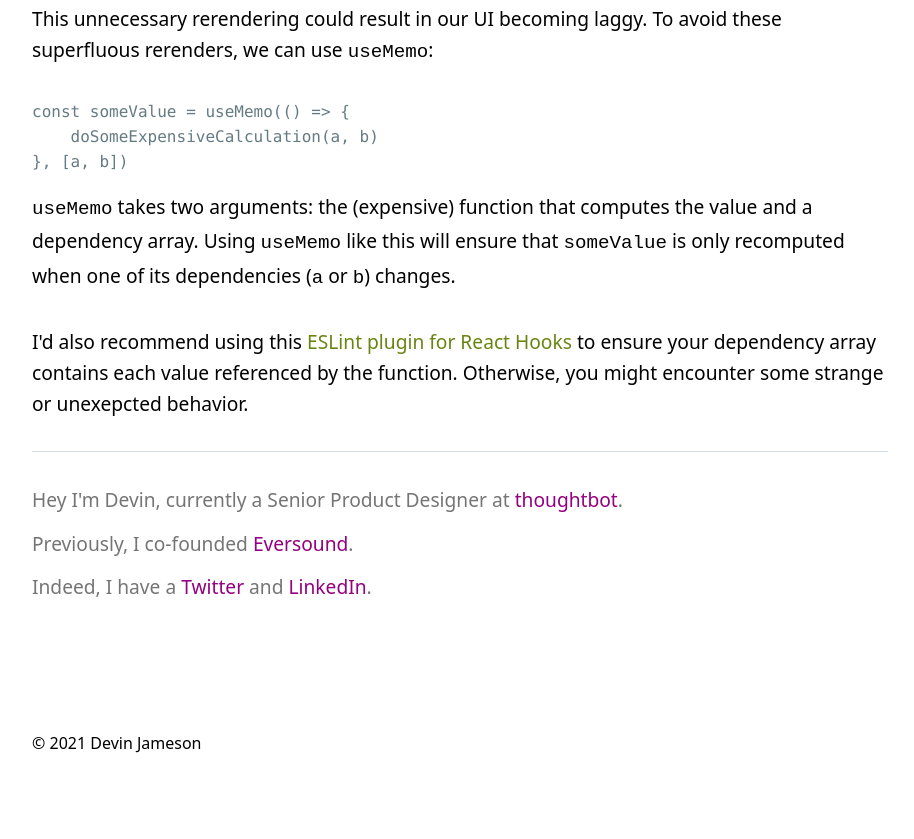
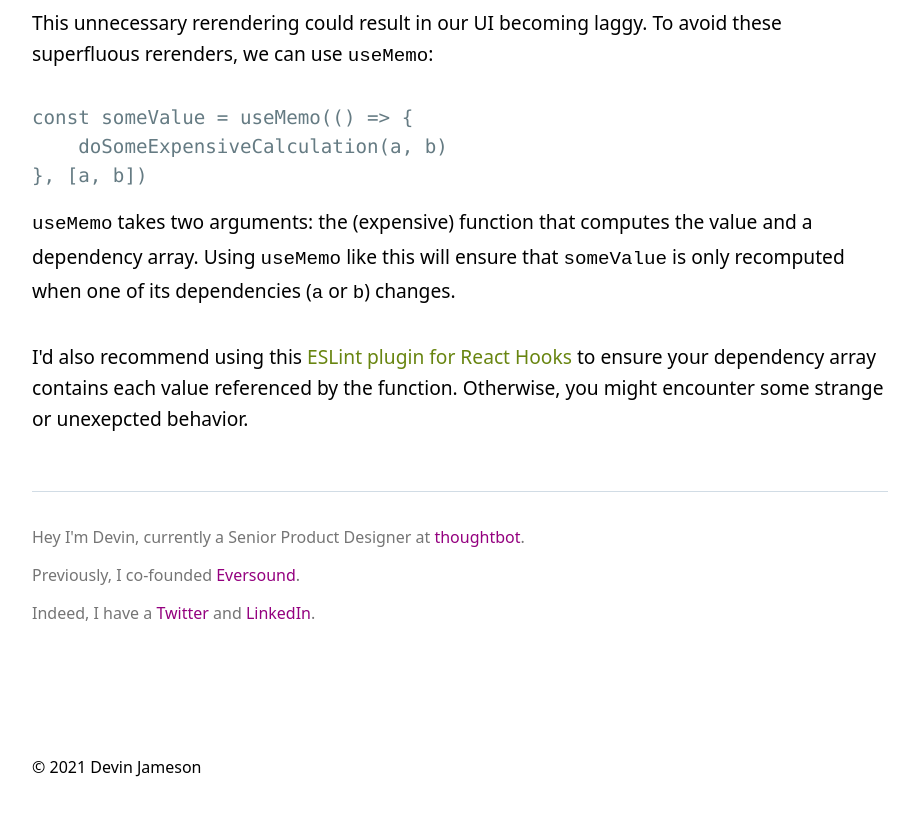
Before and after one commit to devinjameson/devin-jameson-website, a Gatsby site: page /blog/when-and-how-to-use-use-memo-in-react/ in a window 1280 px wide. Shown: the part 719-1558 px from the top of the page, without its empty margins (180-1094 px from the left). Built offline with nearby package versions, Linux system fonts and the light colour scheme; Gatsby itself is replaced by a stand-in of ours; some packages are replaced by stand-ins of ours; code samples lack their colours.

Commit message:
Update post styles

```diff
--- a/src/components/bio.js
+++ b/src/components/bio.js
@@ -31,11 +31,11 @@ const Bio = () => {
           {`Hey I'm Devin, currently a Senior Product Designer at `}
           <a href="https://thoughtbot.com">thoughtbot</a>.
         </p>
-        <p className="small">
+        <p>
           {`Previously, I co-founded `}
           <a href="https://eversoundhq.com">Eversound</a>.
         </p>
-        <p className="small">
+        <p>
           {`Indeed, I have a `}
           <a href={twitterLink}>Twitter</a>
           {` and `}
--- a/src/style.scss
+++ b/src/style.scss
@@ -379,6 +379,9 @@ a {
     }
   }
 
+  .content {
+    padding-bottom: var(--spacing-4);
+
     p,
     code {
       font-size: var(--fontSize-1);
@@ -402,6 +405,7 @@ a {
         0 8px 80px -15px rgba(0, 0, 0, 0.07) !important;
     }
   }
+}
 
 .blog-post-nav ul {
   margin: var(--spacing-0);
--- a/src/templates/blog-post.js
+++ b/src/templates/blog-post.js
@@ -25,6 +25,7 @@ const BlogPostTemplate = ({ data, location }) => {
           <h1 itemProp="headline">{post.frontmatter.title}</h1>
         </header>
         <section
+          className="content"
           dangerouslySetInnerHTML={{ __html: post.html }}
           itemProp="articleBody"
         />
--- a/src/templates/work.js
+++ b/src/templates/work.js
@@ -25,6 +25,7 @@ const WorkTemplate = ({ data, location }) => {
           <h1 itemProp="headline">{post.frontmatter.title}</h1>
         </header>
         <section
+          className="content"
           dangerouslySetInnerHTML={{ __html: post.html }}
           itemProp="articleBody"
         />
```
Lines whose indentation alone changed are shown as unchanged.
